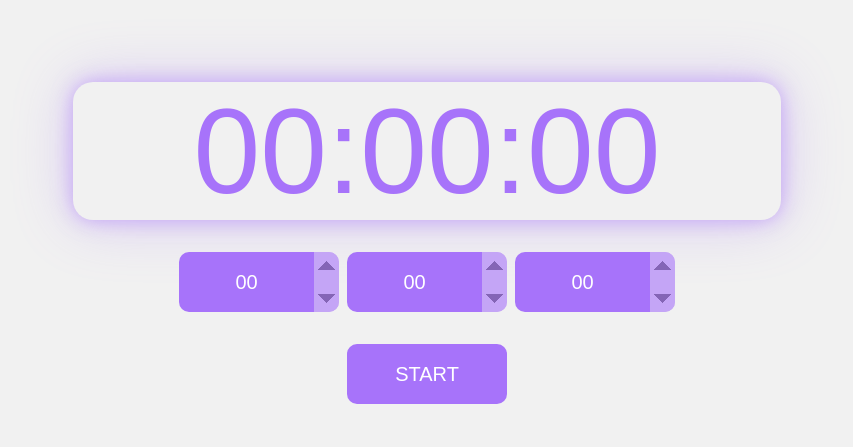
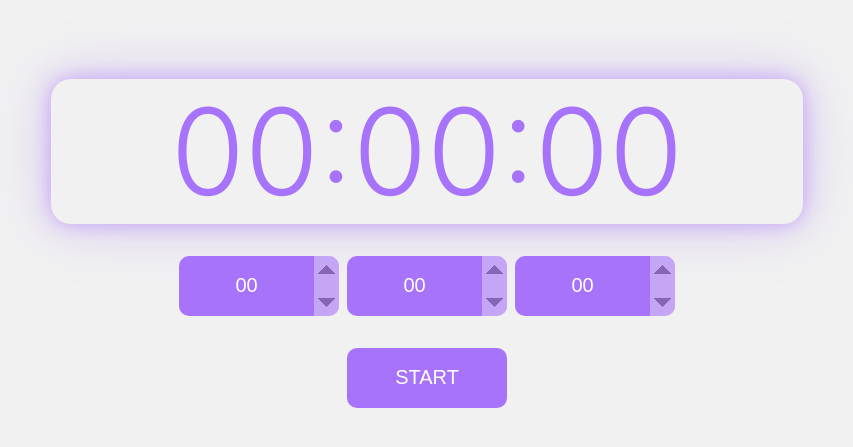
Before and after one commit to MarcosKern/timer, a React (Create React App) app: page / in a window 1280 px wide. Shown: the part 157-604 px from the top of the page, without its empty margins (213-1066 px from the left). Built offline with nearby package versions, Linux system fonts and the light colour scheme.

Commit message:
cm1 - change counter font

```diff
--- a/src/components/StartButton.jsx
+++ b/src/components/StartButton.jsx
@@ -55,7 +55,9 @@
     <button className={ timerAppears ? 'startBtn' : 'stopBtn' }
       onClick={ timerAppears ? handleClick : handleStop }
     >
-      START
+      {
+        timerAppears ? 'START' : 'STOP'
+      }
     </button>
   )
 }
--- a/src/styles/counter.css
+++ b/src/styles/counter.css
@@ -1,9 +1,11 @@
+@import url('https://fonts.googleapis.com/css2?family=Inter:wght@300&display=swap');
+
 .counter {
   font-size: 120px;
-  font-family: sans-serif;
   color: #a773fa;
   padding: 0 1em;
   border-radius: 20px;
+  font-family: 'Inter', sans-serif;
   box-shadow:
   #a773fa90 0px 0px 20px,
   #a773fa50 0px 0px 60px;
```
